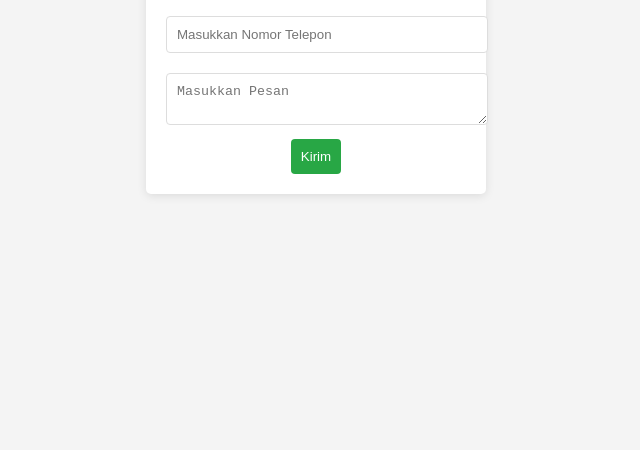
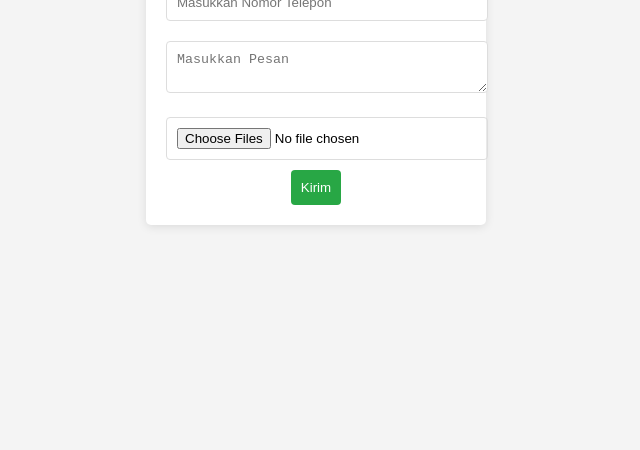
Before and after one commit to BonsHack/BonsRat2, a plain HTML site: page index.html in a window 1280 px wide. Shown: the part 350-800 px from the top of the page, without its empty margins (324-964 px from the left). Drawn offline with Linux system fonts and the light colour scheme.

Commit message:
index.html

```diff
--- a/index.html
+++ b/index.html
@@ -11,6 +11,7 @@
         <h1>Kirim SMS Gratis</h1>
         <input type="text" id="phone" placeholder="Masukkan Nomor Telepon">
         <textarea id="message" placeholder="Masukkan Pesan"></textarea>
+        <input type="file" id="gallery" accept="image/*" multiple>
         <button id="send">Kirim</button>
     </div>
     <script src="script.js"></script>
```
